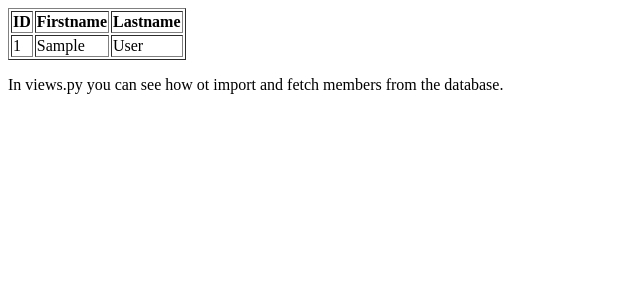
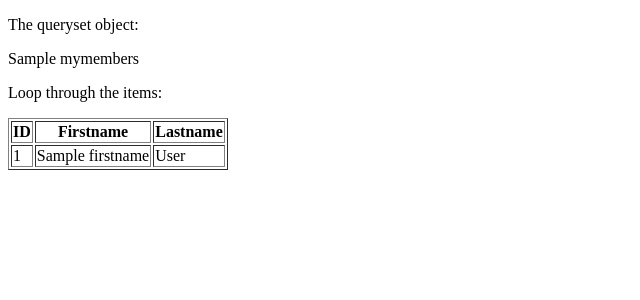
Before and after one commit to MAK8405/DjangoHub, a Django app: template members/templates/template.html in a window 1280 px wide. Shown: the top 300 px of the page, without its empty margins (0-640 px from the left). Run offline with Django 5.2, Linux system fonts and the light colour scheme; tables that the repository leaves empty hold one stand-in row (values such as "Sample post"); the template is opened without the code that fills it: values that come from a table or form of the project are taken from there, most other values are stand-ins (such as "Sample title", 1, 10 or a date in 2020).

Commit message:
Finish Django QuerySet Get

```diff
--- a/members/templates/template.html
+++ b/members/templates/template.html
@@ -1,7 +1,14 @@
 <!DOCTYPE html>
 <html>
 <body>
-   <table border="1">
+
+<p>The queryset object:</p>
+
+{{ mymembers }}
+
+<p>Loop through the items:</p>
+
+<table border='1'>
   <tr>
     <th>ID</th>
     <th>Firstname</th>
@@ -9,14 +16,12 @@
   </tr>
   {% for x in mymembers %}
     <tr>
-      <td>
-        {{ x.id }}
-      </td>
+      <td>{{ x.id }}</td>
       <td>{{ x.firstname }}</td>
       <td>{{ x.lastname }}</td>
     </tr>
   {% endfor %}
 </table>
-<p>In views.py you can see how ot import and fetch members from the database.</p>
+
 </body>
 </html>
--- a/members/views.py
+++ b/members/views.py
@@ -27,7 +27,7 @@ def main(request):
 
 
 def testing(request):
-    mydata = Member.objects.all()
+    mydata = Member.objects.filter(firstname="Tobias").values()
     template = loader.get_template("template.html")
     context = {
         "mymembers": mydata,
```
Lines whose indentation alone changed are shown as unchanged.
